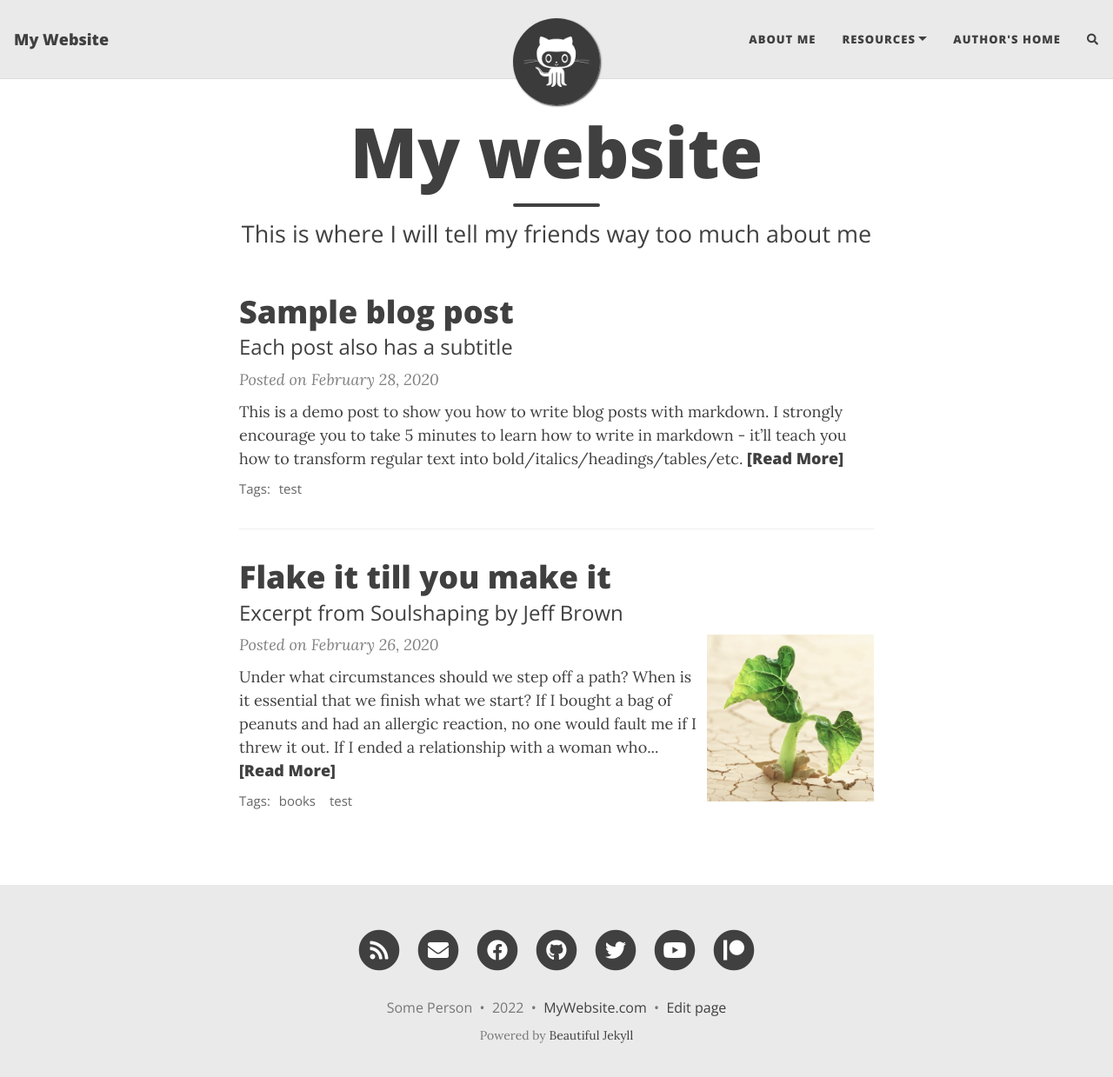
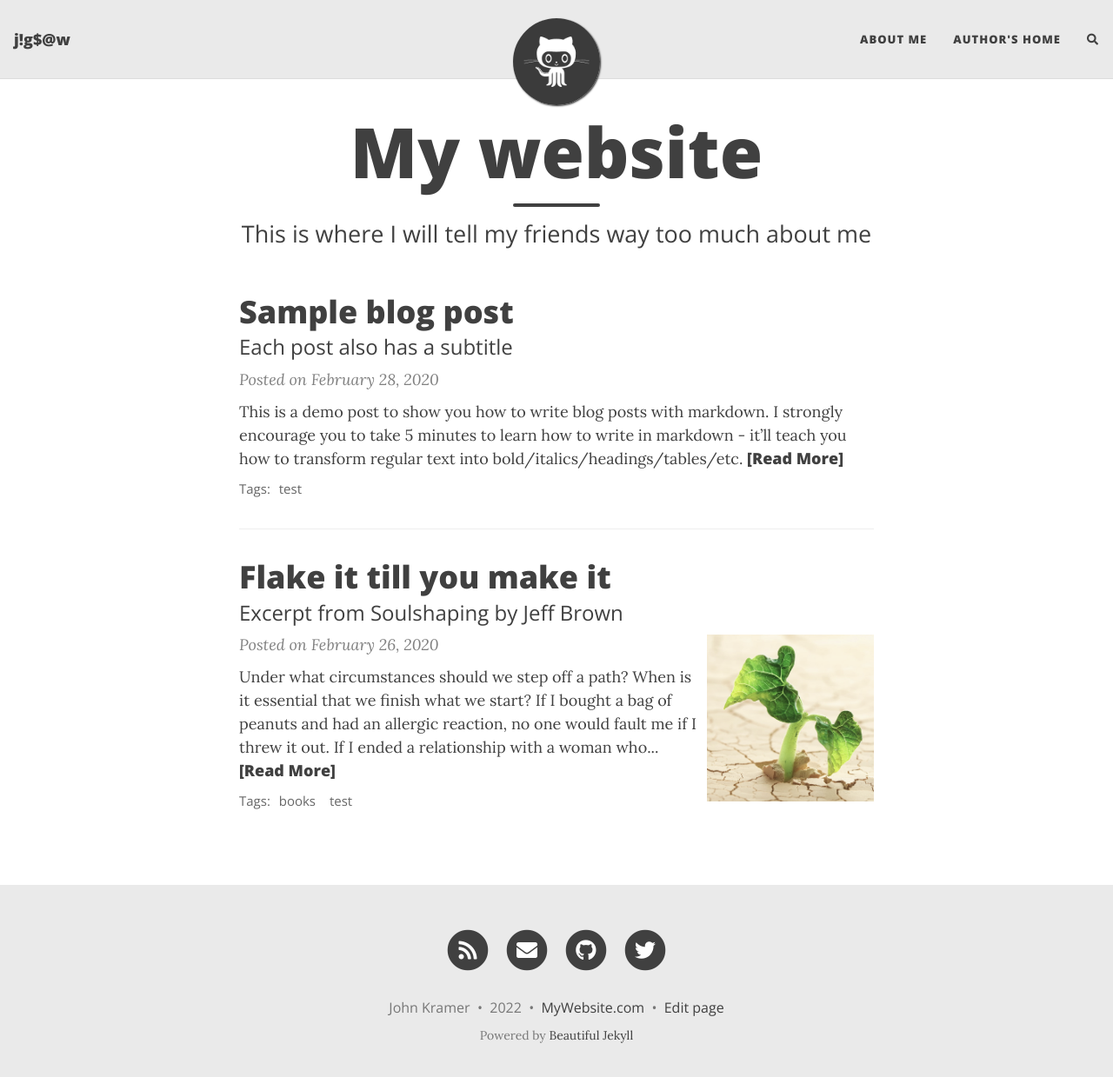
Before and after one commit to j1g54w1337/j1g54w1337.github.io, a Jekyll site: the page built from index.html, in a window 1280 px wide and 1252 px high. Shown: the top 1239 px of the window at 87% size. Built offline with Jekyll 4.4.1, drawn with Linux system fonts in a browser that asks for light colours; nearby versions of some CDN libraries; the list of posts is cut into pages by our own code; comment, search, counter and statistics services are not loaded; some of the changed lines change nothing that is shown.

Commit message:
Setup initial configuration

```diff
--- a/_config.yml
+++ b/_config.yml
@@ -10,21 +10,18 @@
 ############################
 
 # Name of website
-title: My Website
+title: j!g$@w
 
 # Your name to show in the footer
-author: Some Person
+author: John Kramer
 
 ###############################################
 # --- List of links in the navigation bar --- #
 ###############################################
 
 navbar-links:
-  About Me: "aboutme"
-  Resources:
-    - Beautiful Jekyll: "https://beautifuljekyll.com"
-    - Learn markdown: "https://www.markdowntutorial.com/"
-  Author's home: "https://deanattali.com"
+  About Me: "Autodidact, Linux, Python, k8s, ASS, ADD"
+  Author's home: "https://j1g54w.hackwerk.xyz"
 
 ################
 # --- Logo --- #
@@ -49,13 +46,13 @@ round-avatar: true
 # Select the social network links that you want to show in the footer.
 # Uncomment the links you want to show and add your information to each one.
 social-network-links:
-  email: "someone@example.com"
+  email: "j1g54w_31337@itmagix.nl"
   rss: true  # remove this line if you don't want to show an RSS link at the bottom
-  facebook: deanattali
-  github: daattali
-  twitter: daattali
-  patreon: DeanAttali
-  youtube: c/daattali
+  #  facebook: deanattali
+  github: j1g54w1337
+  twitter: j1g54w_31337
+  #  patreon: DeanAttali
+  #  youtube: c/daattali
 #  medium: yourname
 #  reddit: yourname
 #  linkedin: daattali
@@ -79,7 +76,7 @@ social-network-links:
 
 # If you want your website to generate an RSS feed, provide a description
 # The URL for the feed will be https://<your_website>/feed.xml
-rss-description: This website is a virtual proof that I'm awesome
+rss-description: Driven by the ultimate power of knowledge
 
 ###########################
 # --- General options --- #
@@ -117,7 +114,7 @@ edit_page_button: true
 navbar-var-length: false
 
 # The keywords to associate with your website, for SEO purposes
-#keywords: "my,list,of,keywords"
+keywords: "python, k8s, kubernetes, linux, autism, ass, add, adhd"
 
 ######################################
 # --- Colours / background image --- #
```
